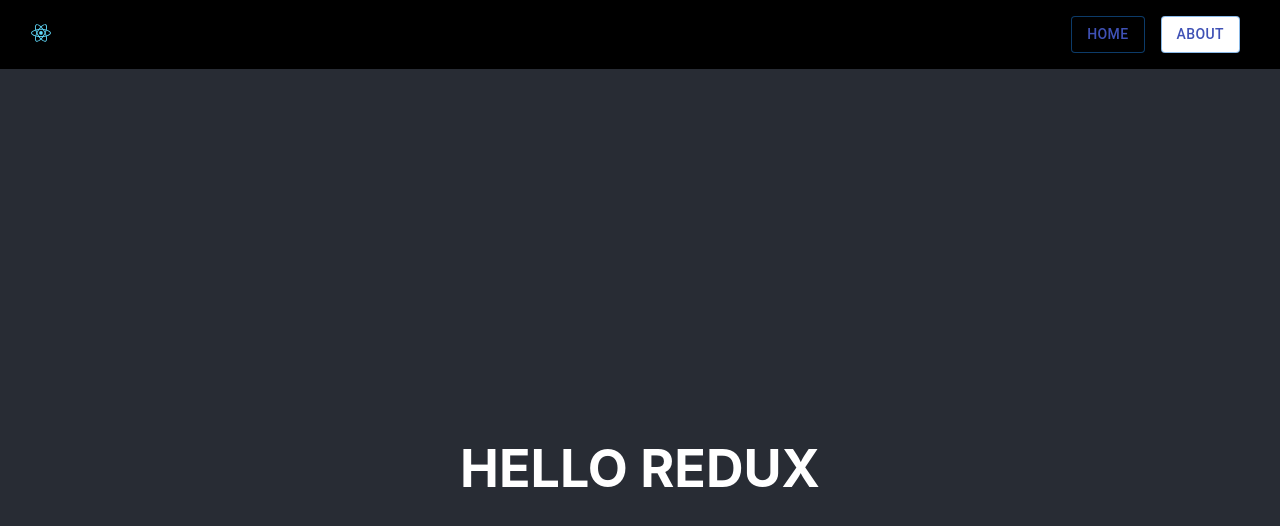
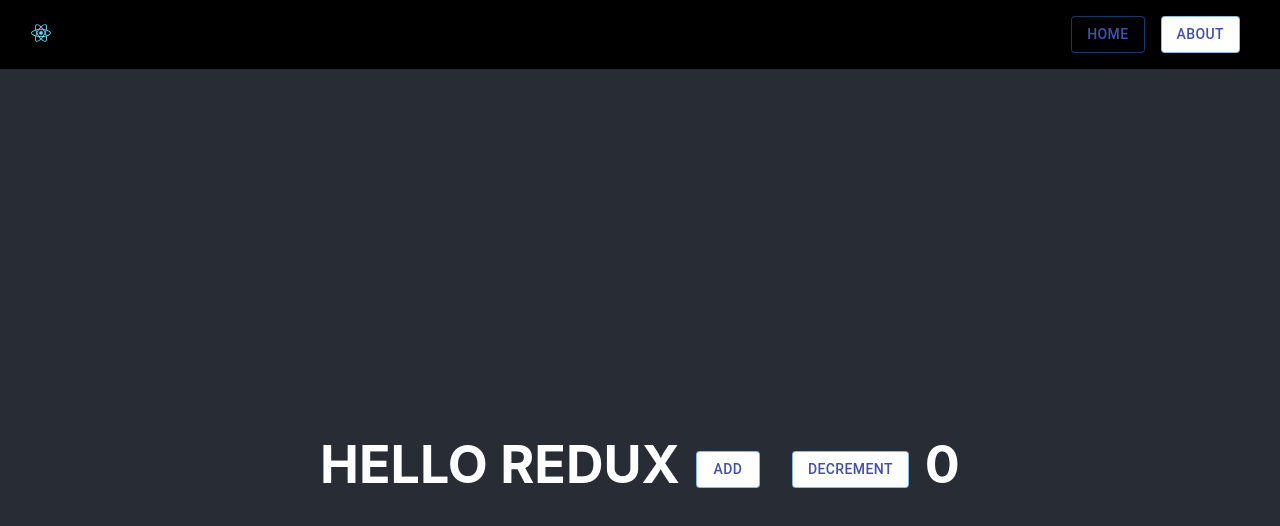
Before and after one commit to RottabMahmoud/react-calendar, a React (Create React App) app: page / in a window 1280 px wide. Shown: the top 526 px of the page. Built offline with nearby package versions, Linux system fonts and the light colour scheme.

Commit message:
Button Trigger from Redux.

```diff
--- a/src/reducer.js
+++ b/src/reducer.js
@@ -1,32 +1,23 @@
 export const initialState = {
-  home: 'HELLO REDUX',
-  about: 'VERSION 1.0.0'
+  home: "HELLO REDUX",
+  about: "VERSION 1.0.0",
+  counter: 0,
 };
 
 const reducer = (state, action) => {
   switch (action.type) {
-    case "SEARCH":
-    //     return {
-    //       ...state,
-    //       hotels: state.hotels.filter((x) => x.name === action.value),
-    //     };
-    //   case "RESET":
-    //     return {
-    //       ...state,
-    //       hotels: state.searchedHotels,
-    //     };
-    //   case "DELETE_HOTEL":
-    //     const index = state.hotels.findIndex((hotel) => hotel.id === action.id);
-    //     let newHotels = [...state.hotels];
-    //     if (index >= 0) {
-    //       newHotels.splice(index, 1);
-    //     } else {
-    //       console.warn("Can't remove Hotel, as It's not in the List");
-    //     }
-    //     return {
-    //       ...state,
-    //       hotels: newHotels,
-    //     };
+    case "ADD":
+      console.log(state.counter, "ADDING");
+      return {
+        ...state,
+        counter: state.counter+1,
+      };
+    case "DECREMENT":
+      console.log(state.counter, "DECREMENTING");
+      return {
+        ...state,
+        counter: state.counter-1,
+      };
     default:
       return state;
   }
--- a/src/views/Home.js
+++ b/src/views/Home.js
@@ -1,13 +1,50 @@
 import React, { useState, useEffect } from "react";
 import { useStateValue } from "../StateProvider";
+import Button from "@mui/material/Button";
 
 function Home() {
-  const [{ home }] = useStateValue();
+  const [{ home, counter }, dispatch] = useStateValue();
+
+  const incrementCounter = () => {
+    dispatch({
+      type: "ADD",
+    });
+  };
+  const decrementCounter = () => {
+    dispatch({
+      type: "DECREMENT",
+    });
+  };
 
   return (
     <div className="App">
       <div className="App-header">
-        <h1>{home}</h1>
+        <h1>
+          {home}
+          <Button
+            onClick={incrementCounter}
+            variant="outlined"
+            style={{
+              color: "#3f51b5",
+              backgroundColor: "white",
+              margin: "1rem",
+            }}
+          >
+            ADD
+          </Button>
+          <Button
+            onClick={decrementCounter}
+            variant="outlined"
+            style={{
+              color: "#3f51b5",
+              backgroundColor: "white",
+              margin: "1rem",
+            }}
+          >
+            Decrement
+          </Button>
+          {counter}
+        </h1>
       </div>
     </div>
   );
```
